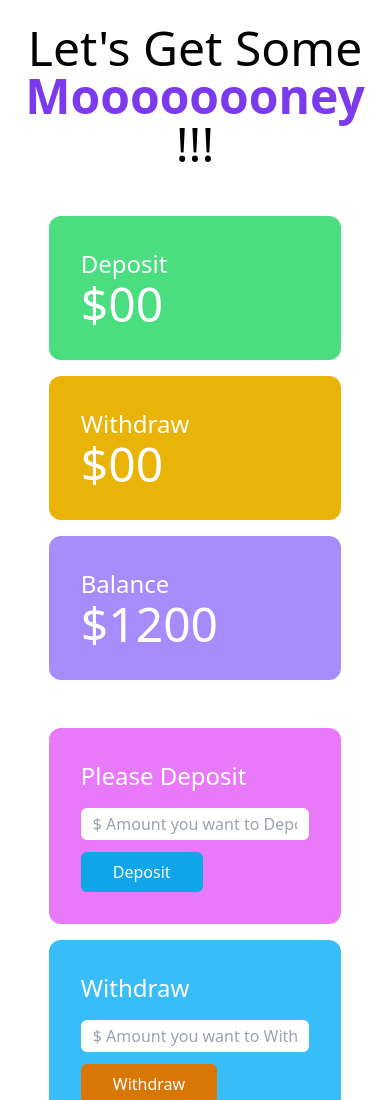
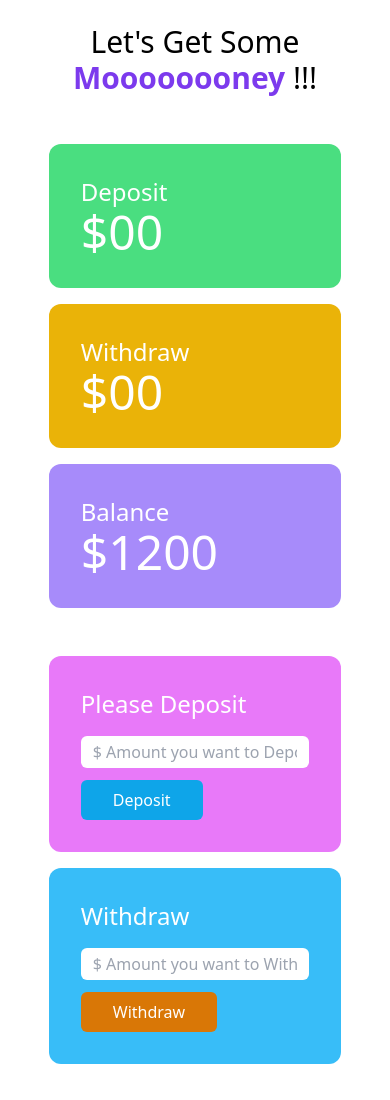
Before and after one commit to MozzammelRidoy/BaapErBank, a plain HTML site: page bank.html in a window 390 px wide. Shown: the top 1100 px of the page. Drawn offline with nearby package versions, Linux system fonts and the light colour scheme.

Commit message:
font size

```diff
--- a/bank.html
+++ b/bank.html
@@ -10,7 +10,7 @@
 <body>
     <header>
 
-    <h1 class="text-5xl text-center mt-6">Let's Get Some <span class="font-semibold text-violet-600	">Moooooooney </span>!!!</h1>
+    <h1 class="text-3xl md:text-5xl text-center mt-6">Let's Get Some <span class="font-semibold text-violet-600	">Moooooooney </span>!!!</h1>
 
     </header>
 
```
